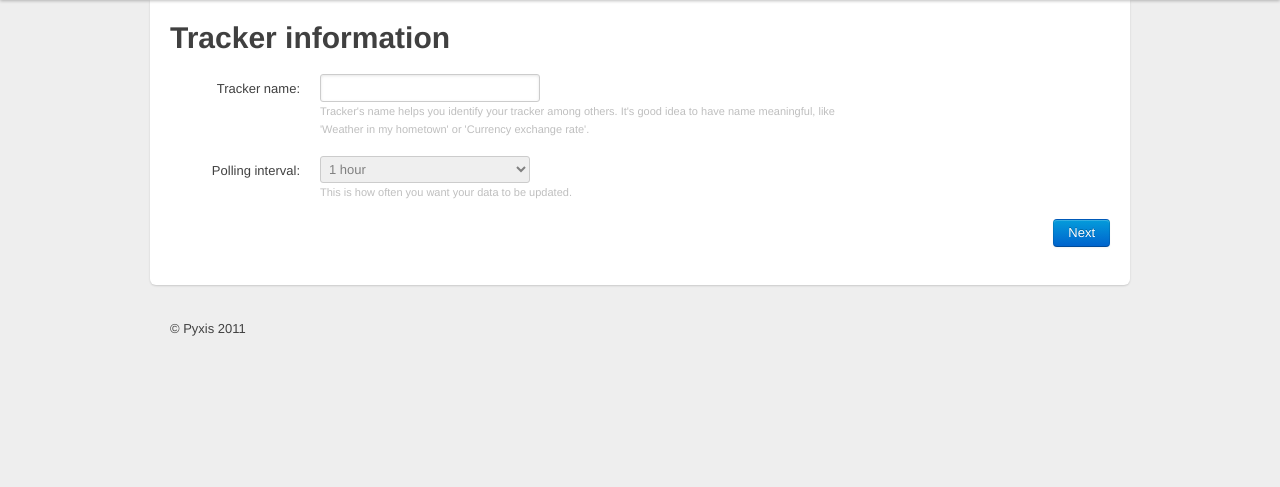
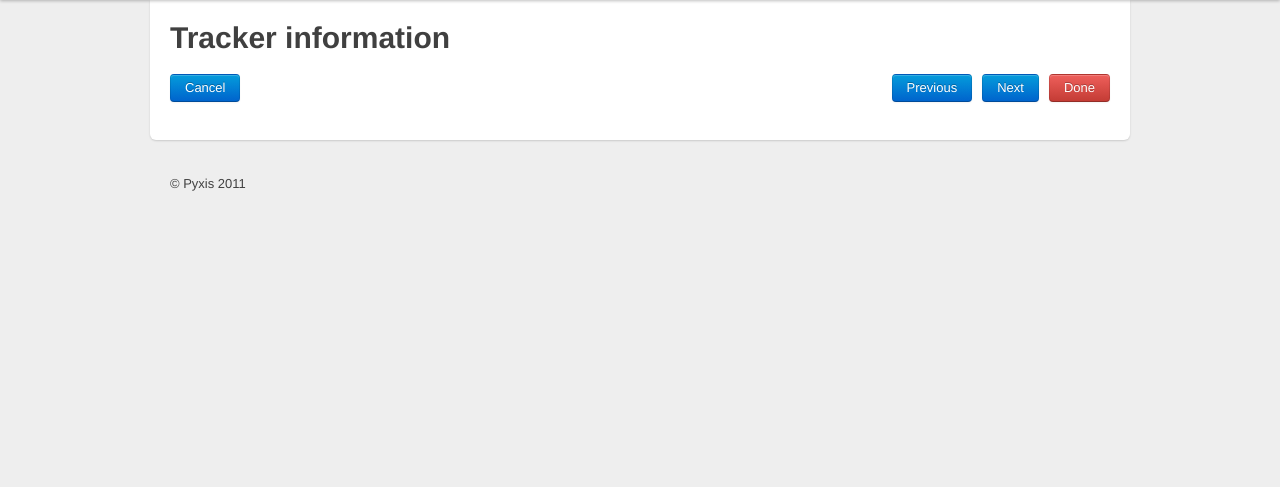
Before and after one commit to CEduStartup/Pyxis, a Django app: template webui/templates/trackers_wiz/wizard.html in a window 1280 px wide. Shown: the part 40-527 px from the top of the page. Run offline with Django 3.2, Linux system fonts and the light colour scheme; the template is opened without the code that fills it: values that come from a table or form of the project are taken from there, others are empty; parts of the project's set-up code (start-up, migrations or seed data) failed here and were passed over; some libraries are stand-ins or nearby versions.

Commit message:
Modified wizard. Added confirmation on deleting tracker.

```diff
--- a/webui/frontend/models.py
+++ b/webui/frontend/models.py
@@ -52,7 +52,11 @@ This is how often you want your data to be updated.
 
     def URI(self):
         """This is temporary, in future URI will not be a Tracker property."""
-        return json.loads(self.datasourcemodel_set.get().query)['URI']
+        # TODO: needs more check
+        try:
+            return json.loads(self.datasourcemodel_set.get().query)['URI']
+        except ValueError:
+            return 'None Specified'
 
     def refresh_interval_pretty(self):
         """This is temporary, in future URI will not be a Tracker property."""
--- a/webui/templates/frontend/trackers/index.html
+++ b/webui/templates/frontend/trackers/index.html
@@ -23,7 +23,7 @@
     <td>{{ tracker.status|yesno:"Active,Inactive" }}</td>
     <td><a href="/trackers/view/{{ tracker.id }}/">View Graph</a></td>
     <td>
-        <a href="/trackers/delete/{{ tracker.id }}" class='btn small'>Delete</a>
+        <a href="/trackers/delete/{{ tracker.id }}" onclick="return confirm('Do you really want to delete tracker: {{tracker.name}}?')" class='btn small'>Delete</a>
     </td>
 </tr>
     {% endfor %}
--- a/webui/templates/trackers_wiz/wizard.html
+++ b/webui/templates/trackers_wiz/wizard.html
@@ -14,6 +14,11 @@ function valuePickerOnChange(value)
   else
     $('#id_2-value_type').val(1);
 }
+$(document).ready(function () {
+    $('#cancel').click(event, function(e) {
+        window.location = '/trackers';
+    });
+});
 </script>
 <div class="clearfix"><h1>{{ form.step_name }}</h1></div>
 <form action='' method='POST' id="wizard_form">
@@ -22,11 +27,17 @@ function valuePickerOnChange(value)
     {{ previous_fields|safe }}
     {% include "common/submit_form_snippet.html" %}
 <div class="clearfix">
-      {% ifequal step 3 %}
-      <input type="submit" value="Create Tracker" class="btn danger pull-right" />
-      {% else %}
-      <input type="submit" value="Next" style="float:right;" class="btn primary pull-right" />
-      {% endifequal %}
+    <input type="reset" id="cancel" name='control' value="Cancel" style="float:left;" class="btn primary pull-right" />
+
+    <input type="submit" id="done" name='control' value="Done" class="btn danger pull-right" />
+
+    {% ifnotequal step 3 %}
+        <input type="submit" name='control' value="Next" style="margin-right: 10px;" class="btn primary pull-right" />
+    {% endifnotequal %}
+    {% ifnotequal step 1 %}
+        <input type="submit" name='control' value="Previous" style="margin-right: 10px;" class="btn primary pull-right" />
+    {% endifnotequal %}
+
 </div>
 </form>
 
--- a/webui/trackers_wiz/forms.py
+++ b/webui/trackers_wiz/forms.py
@@ -16,6 +16,7 @@ from shared.Parser import get_parser, ParserSyntaxError
 from shared.trackers import HTTP_ACCESS_METHOD, XML_DATA_TYPE, HTML_DATA_TYPE
 from shared.trackers.datasources.Errors import ResponseHTTPError, ResponseURLError, ResponseGeventTimeout
 from shared.trackers.datasources.factory import get_datasource
+from webui.frontend.models import ValueModel, DataSourceModel, TrackerModel
 from widgets import ValuePickerWidget
 
 from bootstrap.forms import BootstrapModelForm, Fieldset
@@ -149,19 +150,24 @@ class TrackerWizard(FormWizard):
         value.data_source = data_source
         data_source.tracker = tracker
         # Fill in objects with new data.
-        tracker.name = form_list[0].cleaned_data['name']
-        tracker.refresh_interval = form_list[0].cleaned_data['refresh_interval']
-        tracker.status = 1
-        data_source.access_method = form_list[1].cleaned_data['access_method']
-        data_source.query = form_list[1].cleaned_data['query']
-        data_source.data_type = form_list[1].cleaned_data['data_type']
-        value.name = form_list[2].cleaned_data['name']
-        value.value_type = form_list[2].cleaned_data['value_type']
-        value.extraction_rule = form_list[2].cleaned_data['extraction_rule']
-        # Save objects to database.
-        tracker.save()
-        data_source.save()
-        value.save()
+
+        if len(form_list):
+            tracker.name = form_list[0].cleaned_data['name']
+            tracker.refresh_interval = form_list[0].cleaned_data['refresh_interval']
+            tracker.status = 1
+            tracker.save()
+
+        if len(form_list) == 2:
+            data_source.access_method = form_list[1].cleaned_data['access_method']
+            data_source.query = form_list[1].cleaned_data['query']
+            data_source.data_type = form_list[1].cleaned_data['data_type']
+            data_source.save()
+
+        if len(form_list) == 3:
+            value.name = form_list[2].cleaned_data['name']
+            value.value_type = form_list[2].cleaned_data['value_type']
+            value.extraction_rule = form_list[2].cleaned_data['extraction_rule']
+            value.save()
 
         if is_new_tracker:
             event_cls = NewTrackerAddedEvent
@@ -172,7 +178,8 @@ class TrackerWizard(FormWizard):
         sender.fire(event_cls, tracker_id=tracker.id)
 
         # Clean temporary data.
-        del request.session['extra_cleaned_data']
+        if 'extra_cleaned_data' in request.session:
+            del request.session['extra_cleaned_data']
 
         return HttpResponseRedirect('/trackers/')
 
@@ -197,6 +204,7 @@ class TrackerWizard(FormWizard):
         """
         current_step = self.determine_step(request, *args, **kwargs)
         self.extra_cleaned_data = request.session.get('extra_cleaned_data', {})
+
         if request.method == 'POST' and current_step == 1:
             form = self.get_form(current_step, request.POST)
             if form.is_valid():
@@ -204,3 +212,74 @@ class TrackerWizard(FormWizard):
                 self.extra_cleaned_data['data_type'] = form.cleaned_data['data_type']
                 self.extra_cleaned_data['URI'] = form.cleaned_data['URI']
                 request.session['extra_cleaned_data'] = self.extra_cleaned_data
+
+    def __call__(self, request, *args, **kwargs):
+        """
+        Main method that does all the hard work, conforming to the Django view
+        interface.
+        """
+        if 'extra_context' in kwargs:
+            self.extra_context.update(kwargs['extra_context'])
+        current_step = self.determine_step(request, *args, **kwargs)
+        self.parse_params(request, *args, **kwargs)
+
+        # Sanity check.
+        if current_step >= self.num_steps():
+            raise Http404('Step %s does not exist' % current_step)
+
+        # Validate and process all the previous forms before instantiating the
+        # current step's form in case self.process_step makes changes to
+        # self.form_list.
+
+        # If any of them fails validation, that must mean the validator relied
+        # on some other input, such as an external Web site.
+
+        # It is also possible that alidation might fail under certain attack
+        # situations: an attacker might be able to bypass previous stages, and
+        # generate correct security hashes for all the skipped stages by virtue
+        # of:
+        #  1) having filled out an identical form which doesn't have the
+        #     validation (and does something different at the end),
+        #  2) or having filled out a previous version of the same form which
+        #     had some validation missing,
+        #  3) or previously having filled out the form when they had more
+        #     privileges than they do now.
+        #
+        # Since the hashes only take into account values, and not other other
+        # validation the form might do, we must re-do validation now for
+        # security reasons.
+        previous_form_list = []
+        for i in range(current_step):
+            f = self.get_form(i, request.POST)
+            if not self._check_security_hash(request.POST.get("hash_%d" % i, ''),
+                request, f):
+                return self.render_hash_failure(request, i)
+
+            if not f.is_valid():
+                return self.render_revalidation_failure(request, i, f)
+            else:
+                self.process_step(request, f, i)
+                previous_form_list.append(f)
+
+        # Process the current step. If it's valid, gorender_to_response to the next step or call
+        # done(), depending on whether any steps remain.
+        if request.method == 'POST':
+            form = self.get_form(current_step, request.POST)
+        else:
+            form = self.get_form(current_step)
+
+        if form.is_valid():
+            self.process_step(request, form, current_step)
+
+            if form.data['control'] == 'Next':
+                next_step = current_step + 1
+            else:
+                next_step = current_step - 1
+
+            if form.data['control'] == 'Done' or next_step == self.num_steps():
+                return self.done(request, previous_form_list + [form])
+            else:
+                form = self.get_form(next_step)
+                self.step = current_step = next_step
+
+        return self.render(form, request, current_step)
```
